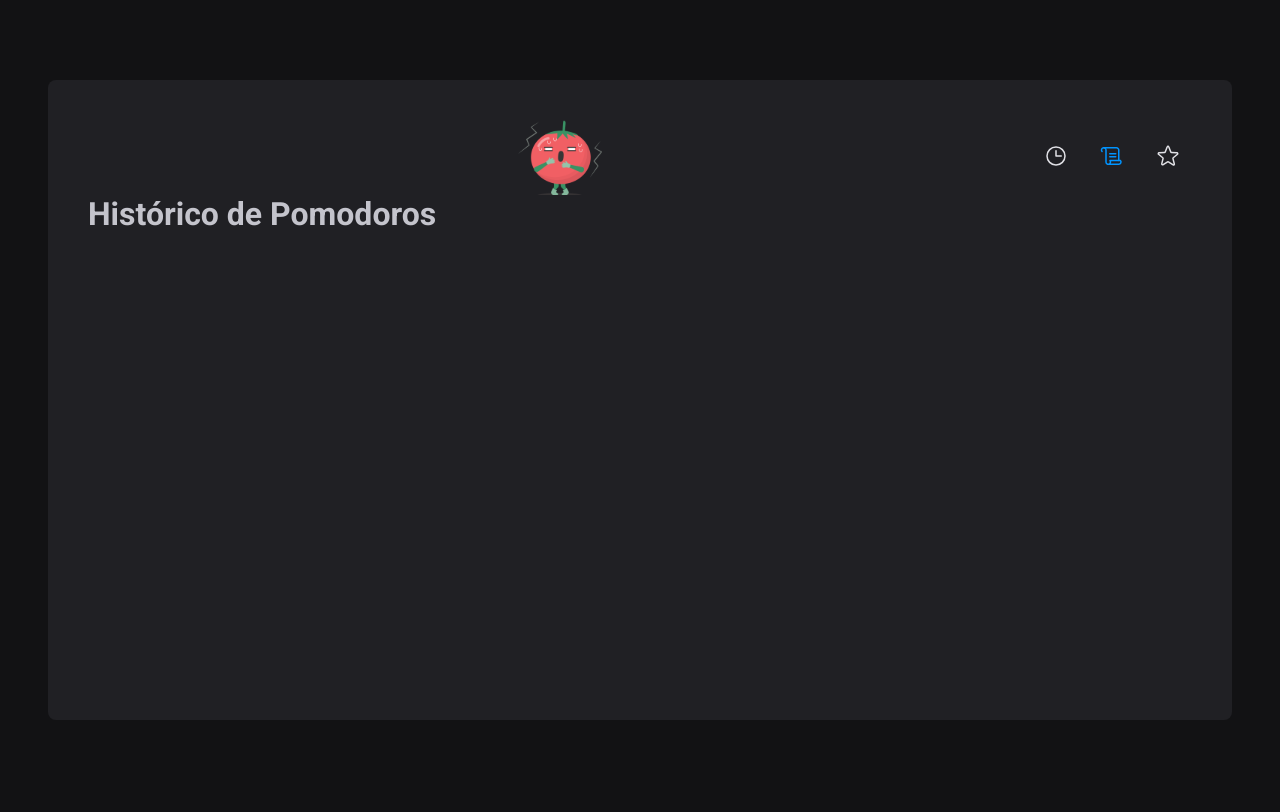
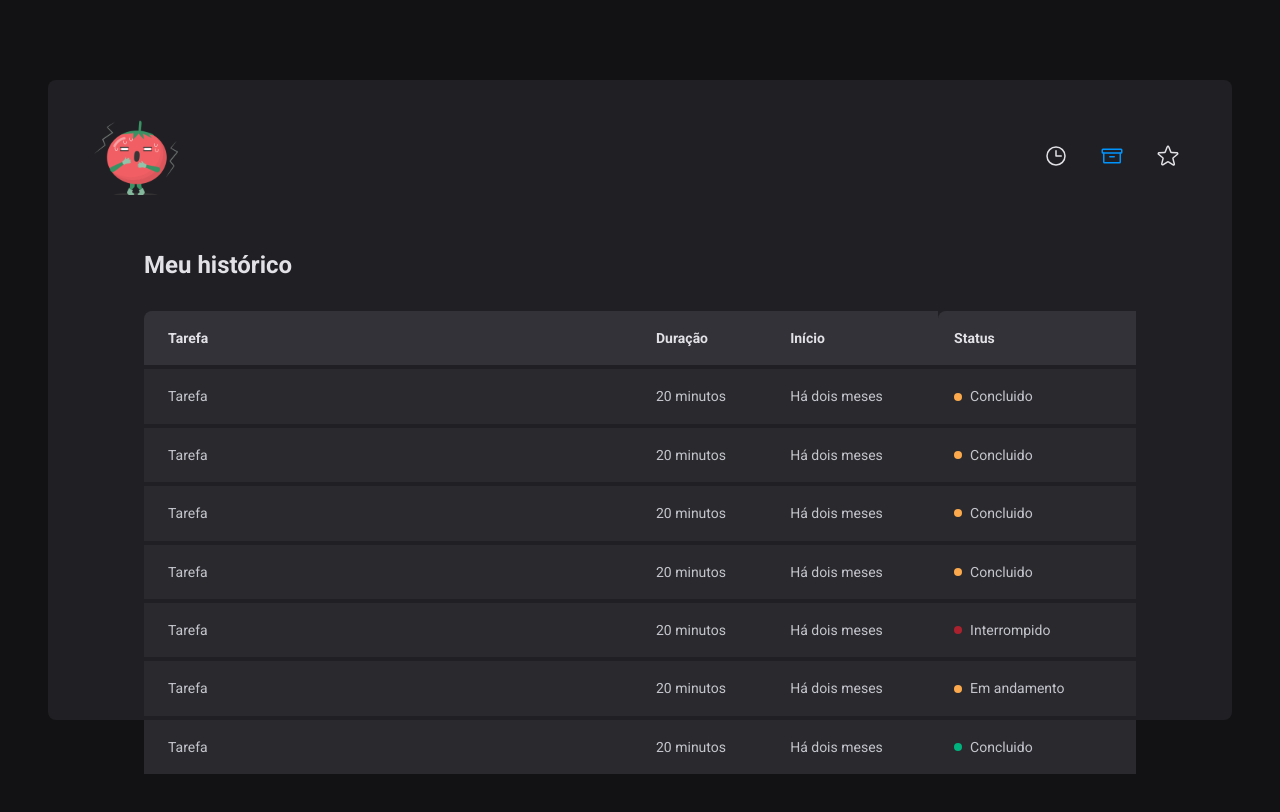
Before and after one commit to matteothebrave/pomatteo-timer, a React (Vite) app: page /History in a window 1280 px wide. Shown: the top 812 px of the page. Built offline with nearby package versions, Linux system fonts and the light colour scheme.

Commit message:
Feat/pomatteo-timer/Finished adding style for Home page. created task suggestions using option values. Started the component History, crated the tabled and styled it from the scratch. Learned some important lessons about react using interface to crate a props for future components

```diff
--- a/src/components/Header/index.tsx
+++ b/src/components/Header/index.tsx
@@ -1,22 +1,19 @@
 import { HeaderContainer } from './styles'
 import logo from '../../assets/logo.svg'
-import { Clock, Scroll, Star } from 'phosphor-react'
+import { Archive, Clock, Star } from 'phosphor-react'
 import { NavLink } from 'react-router-dom'
 import ReactSwitch from 'react-switch'
 
 export function Header() {
   return (
     <HeaderContainer>
-      <div>
-
-      </div>
       <img src={logo} alt="Logo do Tomate" />
       <nav>
         <NavLink to="/" title="Timer">
           <Clock size={24} />
         </NavLink>
         <NavLink to="/history" title="Histórico">
-          <Scroll size={24} />
+          <Archive size={24} />
         </NavLink>
         <NavLink to="/records" title="Recordes">
           <Star size={24} />
--- a/src/pages/History/index.tsx
+++ b/src/pages/History/index.tsx
@@ -1,3 +1,82 @@
+import { HistoryContainer, HistoryList, Status } from './styles'
+
 export function History() {
-  return <h1>Histórico de Pomodoros</h1>
+  return (
+    <HistoryContainer>
+      <h1>Meu histórico</h1>
+      <HistoryList>
+        <table>
+          <thead>
+            <tr>
+              <th>Tarefa</th>
+              <th>Duração</th>
+              <th>Início</th>
+              <th>Status</th>
+            </tr>
+          </thead>
+          <tbody>
+            <tr>
+              <td>Tarefa</td>
+              <td>20 minutos</td>
+              <td>Há dois meses </td>
+              <td>
+                <Status statusColor="yellow">Concluido</Status>
+              </td>
+            </tr>
+            <tr>
+              <td>Tarefa</td>
+              <td>20 minutos</td>
+              <td>Há dois meses </td>
+              <td>
+                <Status statusColor="yellow">Concluido</Status>
+              </td>
+            </tr>
+
+            <tr>
+              <td>Tarefa</td>
+              <td>20 minutos</td>
+              <td>Há dois meses </td>
+              <td>
+                <Status statusColor="yellow">Concluido</Status>
+              </td>
+            </tr>
+
+            <tr>
+              <td>Tarefa</td>
+              <td>20 minutos</td>
+              <td>Há dois meses </td>
+              <td>
+                <Status statusColor="yellow">Concluido</Status>
+              </td>
+            </tr>
+
+            <tr>
+              <td>Tarefa</td>
+              <td>20 minutos</td>
+              <td>Há dois meses </td>
+              <td>
+                <Status statusColor="red">Interrompido</Status>
+              </td>
+            </tr>
+            <tr>
+              <td>Tarefa</td>
+              <td>20 minutos</td>
+              <td>Há dois meses </td>
+              <td>
+                <Status statusColor="yellow">Em andamento</Status>
+              </td>
+            </tr>
+            <tr>
+              <td>Tarefa</td>
+              <td>20 minutos</td>
+              <td>Há dois meses </td>
+              <td>
+                <Status statusColor="green">Concluido</Status>
+              </td>
+            </tr>
+          </tbody>
+        </table>
+      </HistoryList>
+    </HistoryContainer>
+  )
 }
--- a/src/pages/History/styles.ts
+++ b/src/pages/History/styles.ts
@@ -0,0 +1,87 @@
+import styled from "styled-components";
+
+export const HistoryContainer = styled.main `
+  flex: 1;
+  padding: 3.5rem;
+
+  display: flex;
+  flex-direction: column;
+
+  h1 {
+    font-size: 1.5rem;
+    color: ${(props) => props.theme['gray-100']};
+  }
+
+
+`
+
+export const HistoryList = styled.div `
+  flex: 1;
+  overflow: auto;
+  margin-top: 2rem;
+
+  table {
+    width: 100%;
+    border-collapse: collapse;
+    min-width: 600px;
+  th {
+    background-color: ${(props) => props.theme['gray-600']};
+    padding: 1rem;
+    text-align: left;
+    color: ${(props) => props.theme['gray-100']};
+    font-size: 0.875rem;
+    line-height: 1.6;
+
+    &:first-child{
+      border-top-left-radius: 8px;
+      padding-left: 1.5rem;
+    }
+    &:last-child{
+      border-top-left-radius: 8px;
+      padding-right: 1.5rem;
+    }
+  }
+
+  td {
+    background-color: ${(props) => props.theme['gray-700']};
+    border-top: 4px solid ${(props) => props.theme['gray-800']};
+    padding: 1rem;
+    font-size: 0.875rem;
+    line-height: 1.6;
+
+    &:first-child{
+      width: 50%;
+      padding-left: 1.5rem;
+    }
+    &:last-child{
+      padding-right: 1.5rem;
+    }
+  }
+  }
+`
+
+
+const STATUS_COLORS = {
+  yellow: 'yellow-500',
+  green: 'green-500',
+  red: 'red-500'
+} as const
+
+interface StatusProps {
+  statusColor: keyof typeof STATUS_COLORS
+}
+
+
+export const Status = styled.span<StatusProps>`
+  display: flex;
+  align-items: center;
+  gap: 0.5rem;
+
+&::before {
+  content: '';
+  width: 0.5rem;
+  height: 0.5rem;
+  border-radius: 9999px;
+  background: ${(props) => props.theme[STATUS_COLORS[props.statusColor]]};
+}
+`
--- a/src/pages/Home/index.tsx
+++ b/src/pages/Home/index.tsx
@@ -3,7 +3,10 @@
   CountDownContainer,
   FormContainer,
   HomeContainer,
+  MinutesAmountInput,
   Separator,
+  StartCountdownButton,
+  TaskInput,
 } from './styles'
 
 export function Home() {
@@ -12,10 +15,28 @@
       <form action="">
         <FormContainer>
           <label htmlFor="">Vou trabalhar em</label>
-          <input id="task" />
+          <TaskInput
+            placeholder="Dê um nome para seu projeto"
+            id="task"
+            list="task-suggestions"
+          />
 
+          <datalist id="task-suggestions">
+            <option value="Projeto 1" />
+            <option value="Projeto 2" />
+            <option value="Projeto 3" />
+            <option value="Projeto 4" />
+            <option value="Banana" />
+          </datalist>
           <label htmlFor="">durante</label>
-          <input type="number" id="minutesAmount" />
+          <MinutesAmountInput
+            type="number"
+            placeholder="00"
+            id="minutesAmount"
+            step={5}
+            min={5}
+            max={60}
+          />
 
           <span>minutos</span>
         </FormContainer>
@@ -27,10 +48,10 @@
           <span>0</span>
         </CountDownContainer>
 
-        <button type="submit">
+        <StartCountdownButton disabled type="submit">
           <Play size={24} />
           Começar
-        </button>
+        </StartCountdownButton>
       </form>
     </HomeContainer>
   )
--- a/src/pages/Home/styles.ts
+++ b/src/pages/Home/styles.ts
@@ -52,3 +52,62 @@
   display: flex;
   justify-content: center;
 `
+
+const BaseInput = styled.input`
+background: transparent;
+height: 2.5rem;
+border:0;
+border-bottom: 2px solid ${(props) => props.theme['gray-500']};
+font-weight: bold;
+font-size: inherit;
+padding: 0 0.5rem;
+color: ${(props) => props.theme['gray-100']};
+
+&:focus{
+  box-shadow: none;
+  border-color: color: ${(props) => props.theme['blue-500']};
+}
+
+&::placeholder {
+  color: ${(props) => props.theme['gray-500']};
+};
+`
+
+export const TaskInput = styled(BaseInput)`
+  flex: 1;
+
+  &::-webkit-calendar-picker-indicator {
+    display: none !important;
+  }
+`
+
+export const MinutesAmountInput = styled(BaseInput)`
+  width: 4rem;
+`
+
+export const StartCountdownButton = styled.button`
+  width: 100%;
+  border: 0;
+  padding: 1rem;
+  border-radius: 8px;
+
+  display: flex;
+  align-items: center;
+  justify-content: center;
+
+  gap: 0.5rem;
+  font-weight: bold;
+  cursor: pointer;
+
+  background: ${(props) => props.theme['blue-500']};
+  color: ${(props) => props.theme['gray-100']};
+
+  &:disabled {
+    opacity: 0.7;
+    cursor: not-allowed;
+  }
+
+  &:not(:disabled):hover {
+    background: ${(props) => props.theme['blue-700']};
+  }
+`
--- a/src/styles/themes/dark.ts
+++ b/src/styles/themes/dark.ts
@@ -16,6 +16,7 @@
   'red-500': '#AB222E',
   'red-700': '#7A1921',
   'yellow-500': '#FBA94C',
+  'green-500': '#00B37E'
 }
 // This is like a secondary theme (DARK THEME)
 // export const defaultDark = {
```
